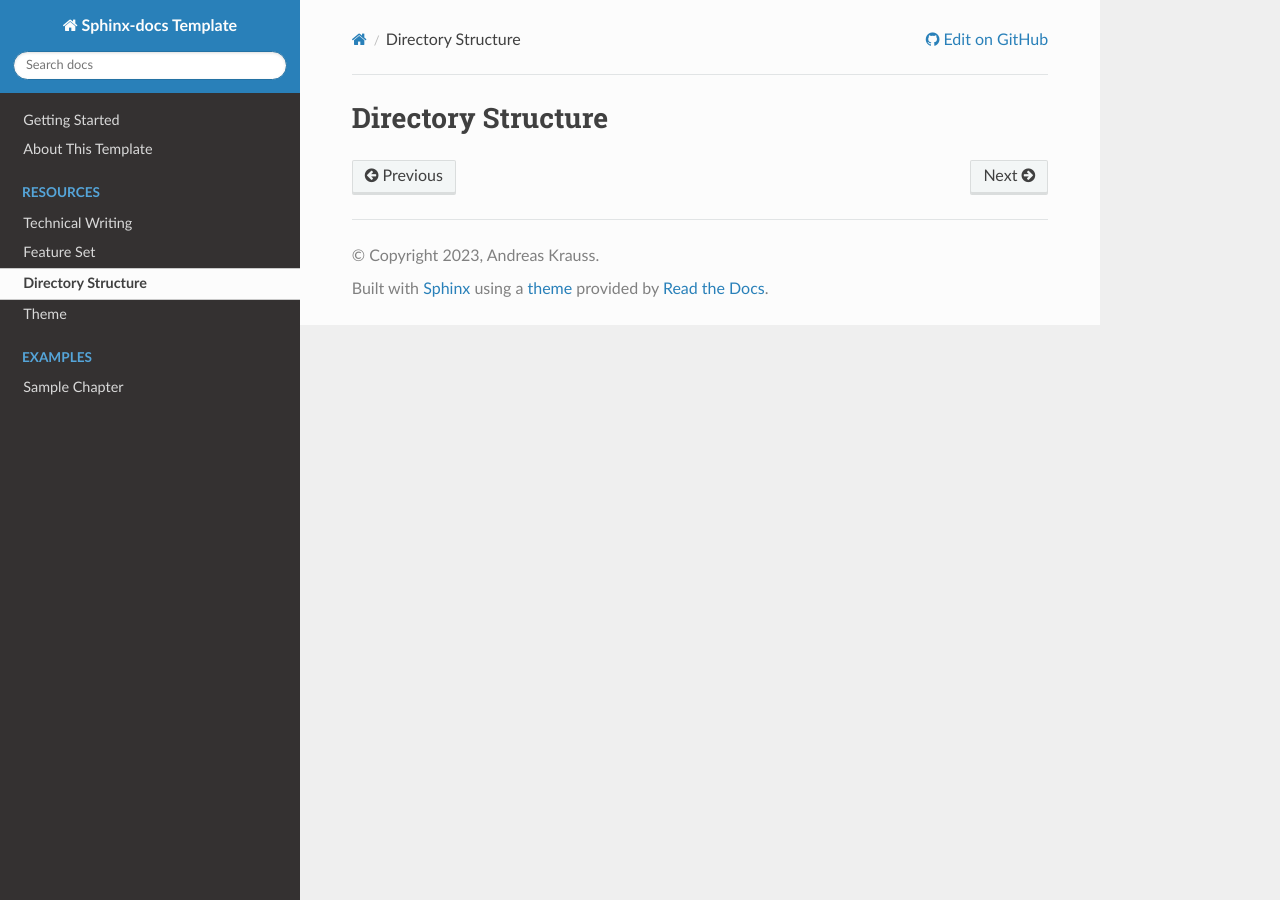
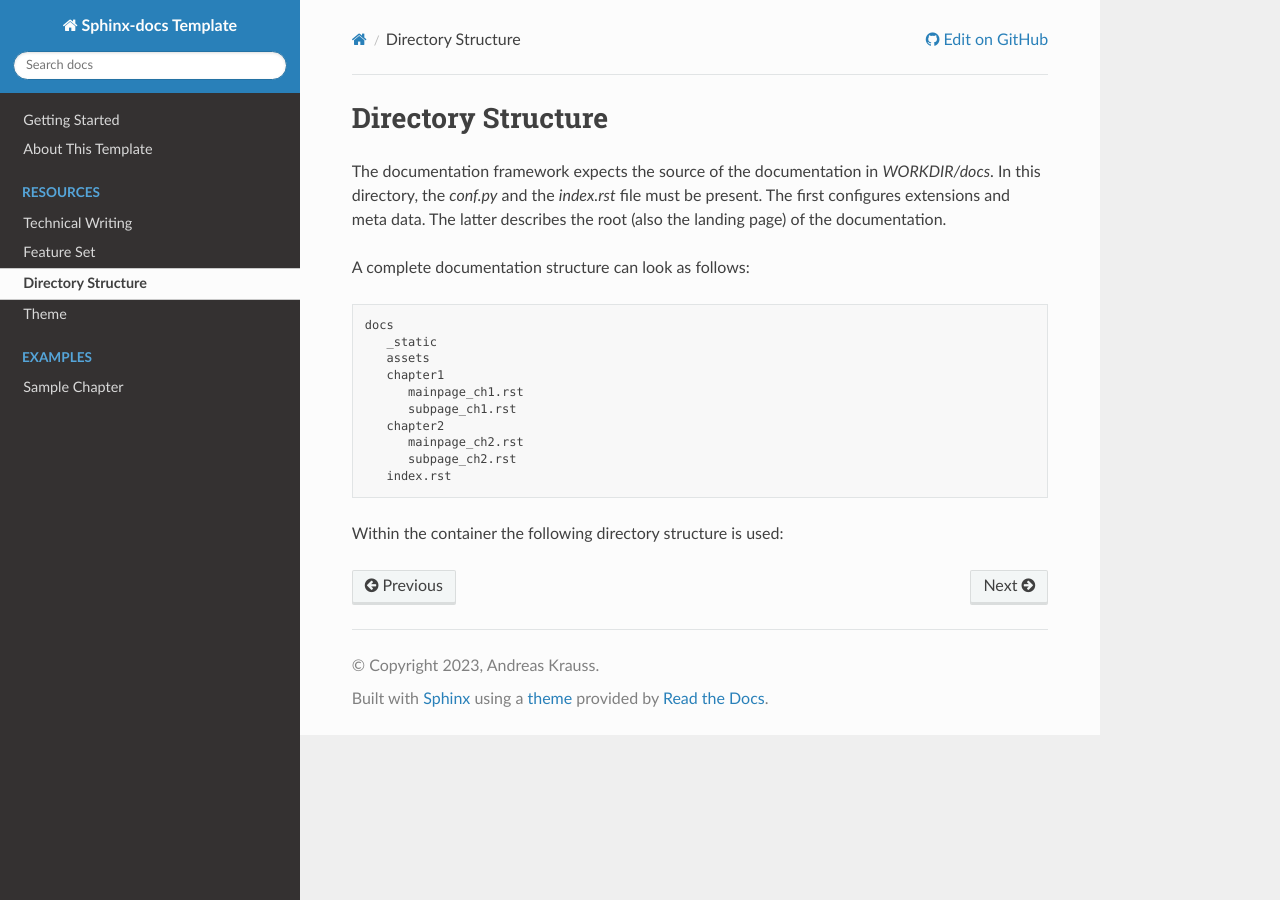
Before and after one commit to AndreasKrauss42/sphinx-docs-template, a Sphinx documentation site: the page built from docs/resources/directory_structure.rst, in a window 1280 px wide. Built offline with Sphinx 7.4.7 and the Read the Docs theme 2.0.0, drawn with Linux system fonts in a browser that asks for light colours.

Commit message:
docs: add documentation about image

```diff
--- a/docs/resources/directory_structure.rst
+++ b/docs/resources/directory_structure.rst
@@ -3,3 +3,26 @@ Directory Structure
 ===================
 
 .. todo:: Visualize recommended directory structure within a documentation project.
+
+The documentation framework expects the source of the documentation in `WORKDIR/docs`.
+In this directory, the `conf.py` and the `index.rst` file must be present.
+The first configures extensions and meta data.
+The latter describes the root (also the landing page) of the documentation.
+
+A complete documentation structure can look as follows:
+
+.. code-block:: text
+
+   docs
+      _static
+      assets
+      chapter1
+         mainpage_ch1.rst
+         subpage_ch1.rst
+      chapter2
+         mainpage_ch2.rst
+         subpage_ch2.rst
+      index.rst
+
+
+Within the container the following directory structure is used:
```
Also changed, not shown: docs/resources/feature_set.rst (+27 -0 lines).
